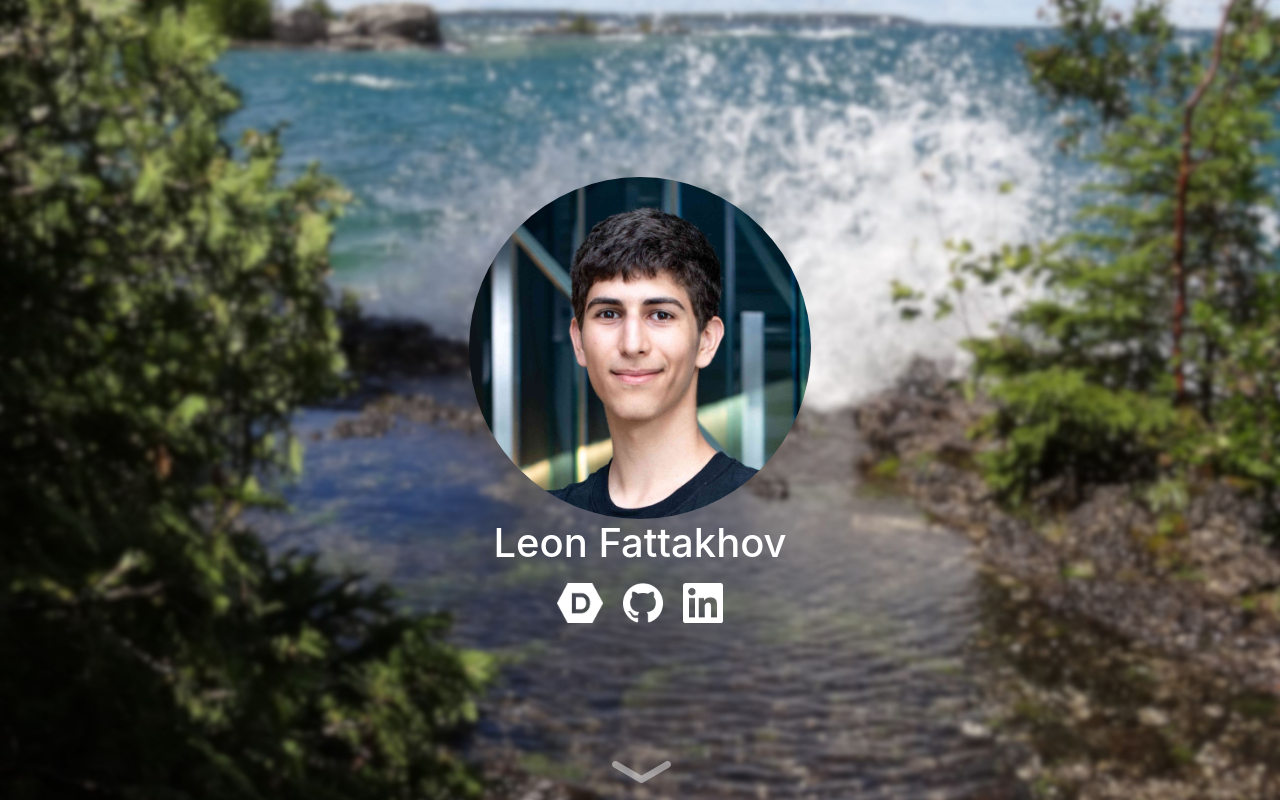
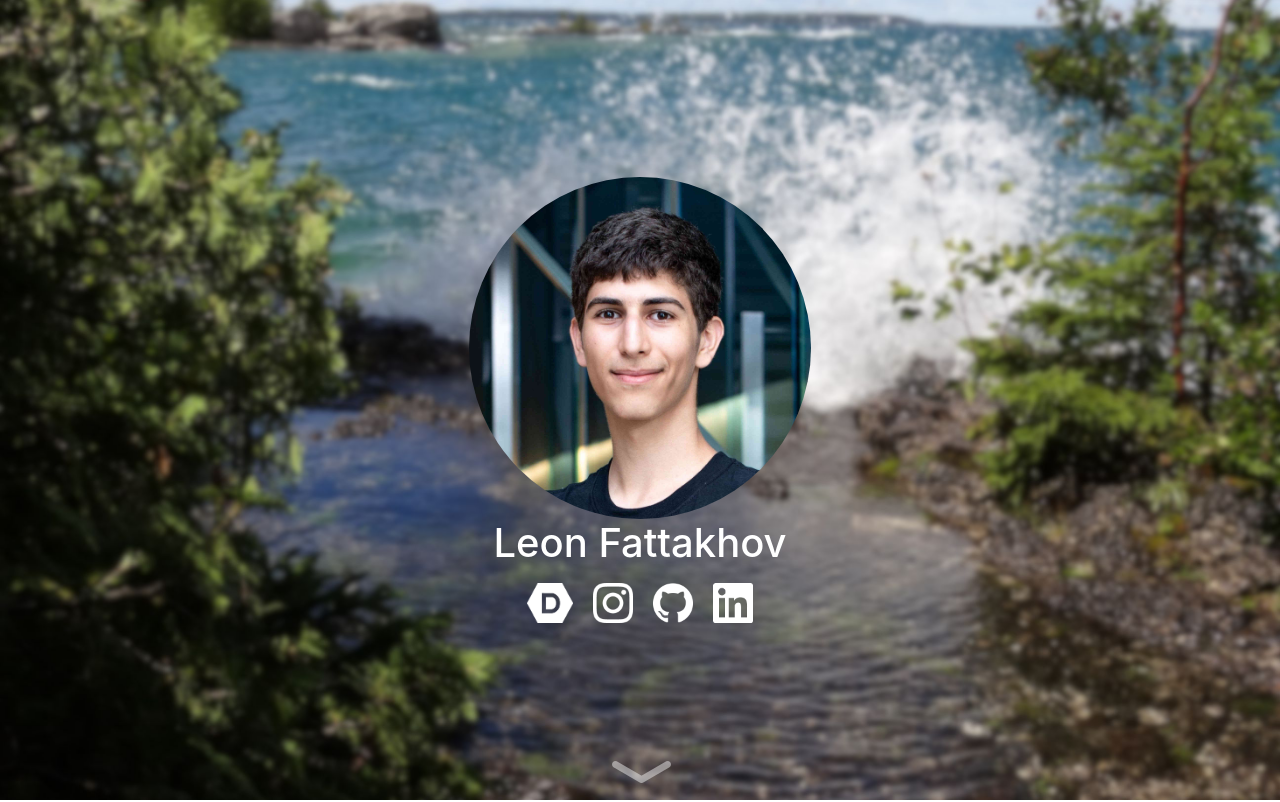
Before and after one commit to leonfattakhov/leonfattakhov, a website: page app/index.html in a window 1280 px wide. Shown: the top 802 px of the page. Drawn offline with Linux system fonts and the light colour scheme.

Commit message:
Added instagram logo

```diff
--- a/app/index.html
+++ b/app/index.html
@@ -85,6 +85,9 @@
         <div class="row short">
           <a class="icon" target="_blank" href="https://devpost.com/coolcom200">
             <img class="icon-img" src="images/icons/icons8-dev-post-480.png" alt="Devpost">
+          </a>
+          <a class="icon" target="_blank" href="https://www.instagram.com/leonfattakhov/">
+            <img class="icon-img" src="images/icons/glyph-logo_May2016.png" alt="Instagram">
           </a>
           <a class="icon" target="_blank" href="https://github.com/coolcom200">
             <img class="icon-img" src="images/icons/GitHub-Mark-Light-120px-plus.png" alt="GitHub">
```
Also changed, not shown: app/images/icons/glyph-logo_May2016.png (added).
